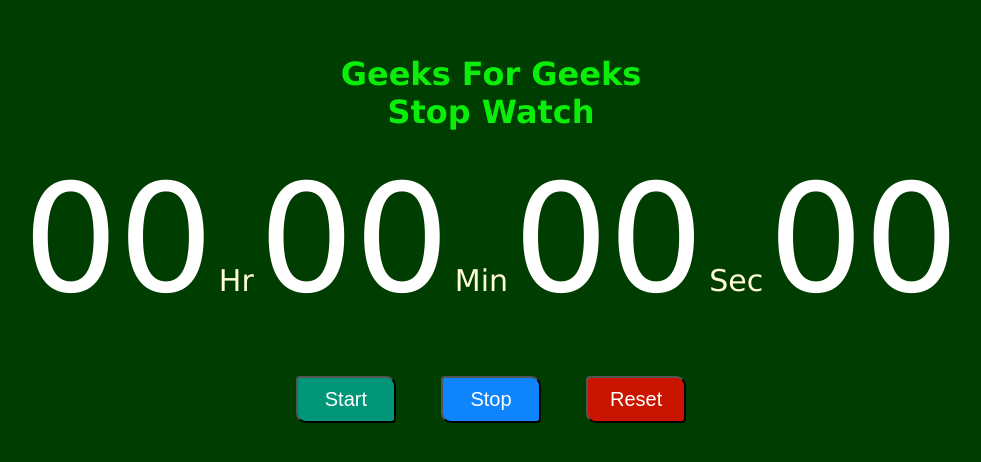
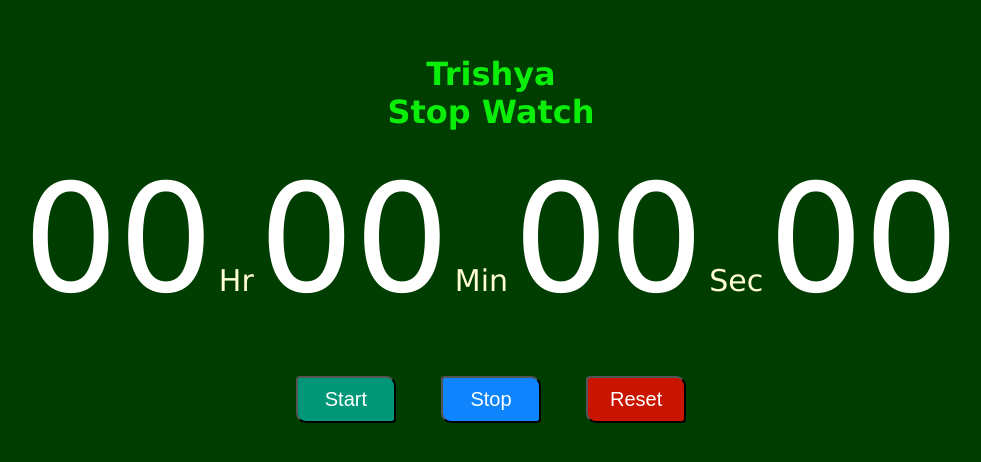
Before and after one commit to trishaktv0105/hosting, a plain HTML site: page index.html in a window 1280 px wide. Shown: the part 172-634 px from the top of the page, without its empty margins (149-1130 px from the left). Drawn offline with Linux system fonts and the light colour scheme.

Commit message:
Update index.html

```diff
--- a/index.html
+++ b/index.html
@@ -13,7 +13,7 @@
 
 <body>
     <div class="container">
-        <h1>Geeks For Geeks <br>
+        <h1>Trishya <br>
             Stop Watch</h1>
         <div id="time">
             <span class="digit" id="hr">
```
